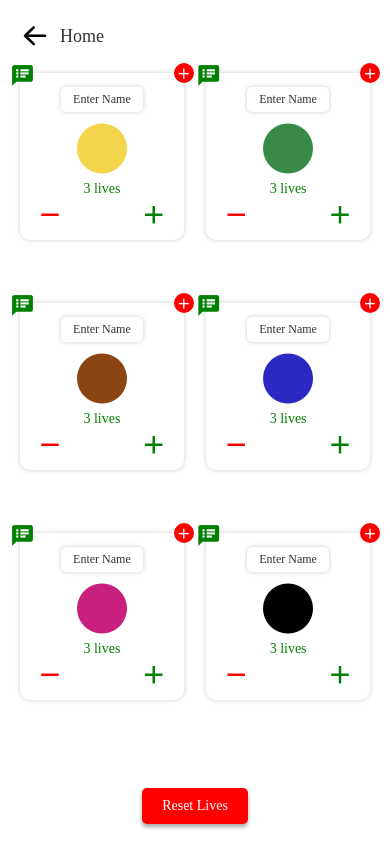
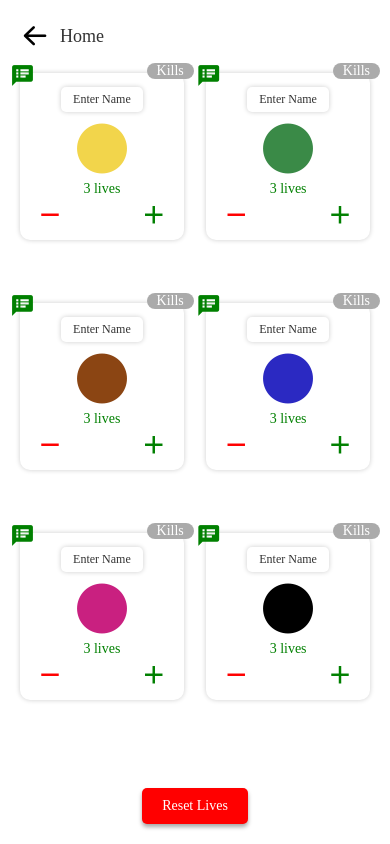
Before and after one commit to junaidrazaq/SnooKills, a React Native app: screen /Home in a window 390 px wide. Built offline with nearby package versions, Linux system fonts and the light colour scheme.

Commit message:
toggle_kills_color_when_on_kills

```diff
--- a/src/home/components/Player/HeaderButtons.js
+++ b/src/home/components/Player/HeaderButtons.js
@@ -1,7 +1,7 @@
 import React from 'react';
 import Icon from 'react-native-vector-icons/MaterialCommunityIcons';
 import IconButton from 'react-native-vector-icons/MaterialIcons';
-import {Pressable} from '../../../common';
+import {Pressable, Text} from '../../../common';
 import {StyleSheet} from 'react-native';
 
 // REDUX
@@ -14,6 +14,7 @@ const HeaderButtons = ({
   ballColor,
   onNotesPress,
   updatePlayer,
+  kills,
 }) => {
   // RENDER
   return (
@@ -31,8 +32,14 @@ const HeaderButtons = ({
       </Pressable>
       <Pressable
         onPress={() => updatePlayer({type: `${ballColor}Kills`})}
-        containerStyles={styles.kills}>
-        <Icon name="plus" size={17} color="#fff" />
+        containerStyles={[
+          styles.kills,
+          {backgroundColor: kills ? '#ed5740' : '#aaa'},
+        ]}>
+        <Text fontFamily="Rubik-Medium" color="#fff">
+          Kills
+        </Text>
+        {/* <Icon name="plus" size={17} color="#fff" /> */}
       </Pressable>
     </>
   );
@@ -50,12 +57,12 @@ const styles = StyleSheet.create({
     position: 'absolute',
     top: -10,
     right: -10,
-    width: 20,
-    height: 20,
-    backgroundColor: 'red',
     borderRadius: 10,
     alignItems: 'center',
     justifyContent: 'center',
+    flexDirection: 'row',
+    paddingLeft: 10,
+    paddingRight: 10,
   },
 });
 
--- a/src/home/components/Player/index.js
+++ b/src/home/components/Player/index.js
@@ -80,6 +80,7 @@ const Player = ({
           color={color}
           onNotesPress={_onNotes}
           ballColor={ballColor}
+          kills={kills}
         />
 
         <PlayerLives noLives={noLives} lives={lives} />
```
